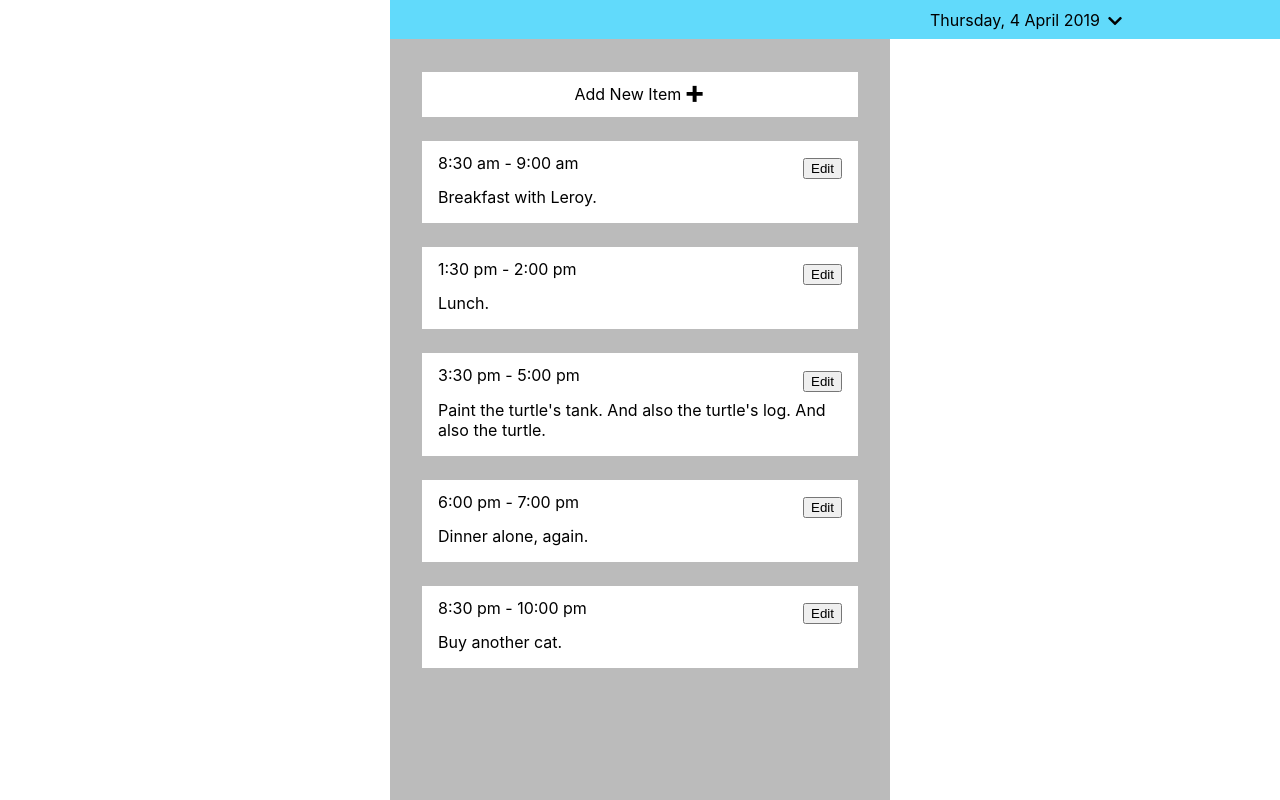
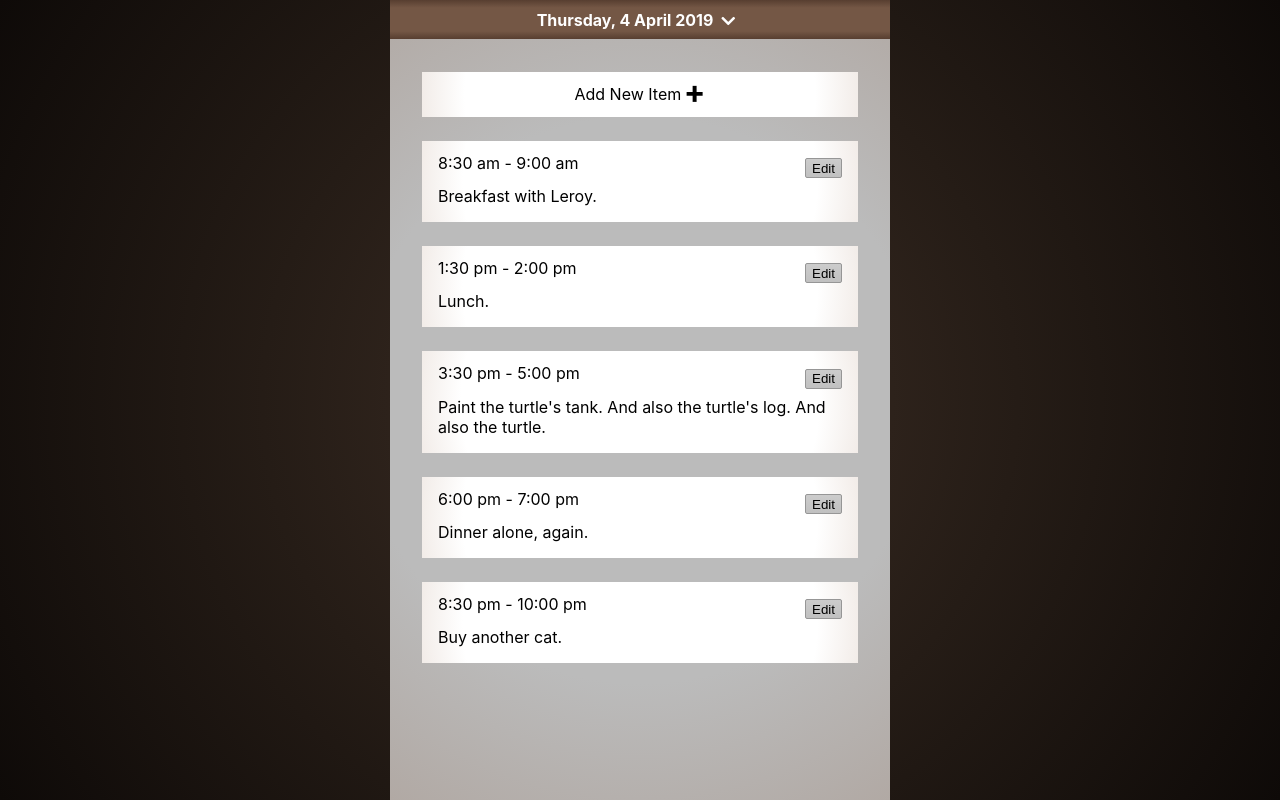
Before and after one commit to pulley-aaron/awp-day-planner, a React app: page / in a window 1280 px wide. Built offline with nearby package versions, Linux system fonts and the light colour scheme.

Commit message:
Better styling

```diff
--- a/src/index.css
+++ b/src/index.css
@@ -4,21 +4,28 @@
     box-sizing: border-box;
 }
 
-body, .app {  /* customize later */
+body, .app {
     margin: 0;
     padding: 0;
+    background: rgb(61,46,37);
+    background: radial-gradient(circle,
+                                rgba(61,46,37,1) 0%,
+                                rgba(37,28,22,1) 50%,
+                                rgba(14,10,8,1) 100%);
+}
+
+body, .app, textarea {
     font-family: -apple-system, BlinkMacSystemFont, "Segoe UI", "Roboto", "Oxygen",
                 "Ubuntu", "Cantarell", "Fira Sans", "Droid Sans", "Helvetica Neue",
                 sans-serif;
 }
 
 .schedule-page {
-    display: flex;
-    flex-flow: column;
     margin: 0 auto;
     height: 100vh;
     width: 100vw;
-    max-width: 500px; /*design looks funny over this size, do responsive later*/
+    max-width: 500px;
+    min-width: 300px;
 }
 
 /*--- Date Picker ---*/
@@ -30,26 +37,44 @@ body, .app {  /* customize later */
 .date-header {
     position: fixed;
     width: 100%;
+    max-width: 500px;
+    min-width: 300px;
+    margin: 0 auto;
+    flex: 0 0 auto;
 }
 
 .date-header .date-display {
-    background: #61dafb;
     position: relative;
     z-index: 2;
     display: flex;
     justify-content: center;
+    background: rgb(87,62,48);
+    background: linear-gradient(0deg,
+                                rgba(87,62,48,1) 0%,
+                                #745745 20%,
+                                #745745 80%,
+                                rgba(87,62,48,1) 100%);
+    color: white;
+    font-weight: bold;
 }
 
 .date-header .date-select {
     background: #ffe87c;
+    height: 1px;
+    overflow: hidden;
     position: relative;
     z-index: 1;
     margin: 0 auto;
     transform: translateY(-100%);
     transition: all 0.5s;
+    background: white;
+    background: radial-gradient(circle,
+                                rgba(255,255,255,1) 80%,
+                                rgba(242,236,232,1) 100%);
 }
 .date-header .date-select.extended {
     transform: translateY(0%);
+    height: auto;
 }
 
 .drop-down-arrow {
@@ -66,20 +91,27 @@ body, .app {  /* customize later */
 
 /*--- Agenda ---*/
 
-.agenda { /* still not full-width for small screens! get that done! */
+.agenda {
     flex: 1 1 auto;
-    background: #bbbbbb;
+    height: 100vh;
     padding: 2em;
     padding-top: 4.5em;
     overflow-y: scroll;
+    background: rgb(187,187,187);
+    background: radial-gradient(circle,
+                                rgba(187,187,187,1) 60%,
+                                rgba(177,169,164,1) 100%);
 }
 
 .add-agenda-item, .agenda-item {
-    background: white;
     display: flex;
     justify-content: center;
     align-content: center;
     padding: 1em;
+    background: white;
+    background: radial-gradient(circle,
+                                rgba(255,255,255,1) 80%,
+                                rgba(242,236,232,1) 100%);
 }
 
 .add-agenda-item {
@@ -95,7 +127,6 @@ body, .app {  /* customize later */
 }
 
 .agenda-item {
-    background: white;
     flex-wrap: wrap;
     justify-content: space-between;
     margin-top: 1.5em;
@@ -108,10 +139,6 @@ body, .app {  /* customize later */
 
 .agenda-item > .description {
     flex-basis: 100%;
-}
-
-.agenda-item > button {
-    margin-top: 1em;
 }
 
 p.input-label {
@@ -128,8 +155,23 @@ p.input-label {
     width: 100%;
 }
 
+.done-button, .delete-button, .edit-button {
+    height: 1.5em;
+    margin-top: 1em;
+    background: silver;
+    background: linear-gradient(0deg,
+                                silver 0%,
+                                #cccccc 100%);
+    border: 1px solid #969696;
+    border-radius: 2px;
+}
+
 .delete-button {
-    background: #ff6666;
+    background: #db5c5c;
+    background: linear-gradient(0deg,
+                                #db5c5c 0%,
+                                #e77676 100%);
+    border: 1px solid #b15252;
 }
 
 /*--- /Agenda ---*/
```
